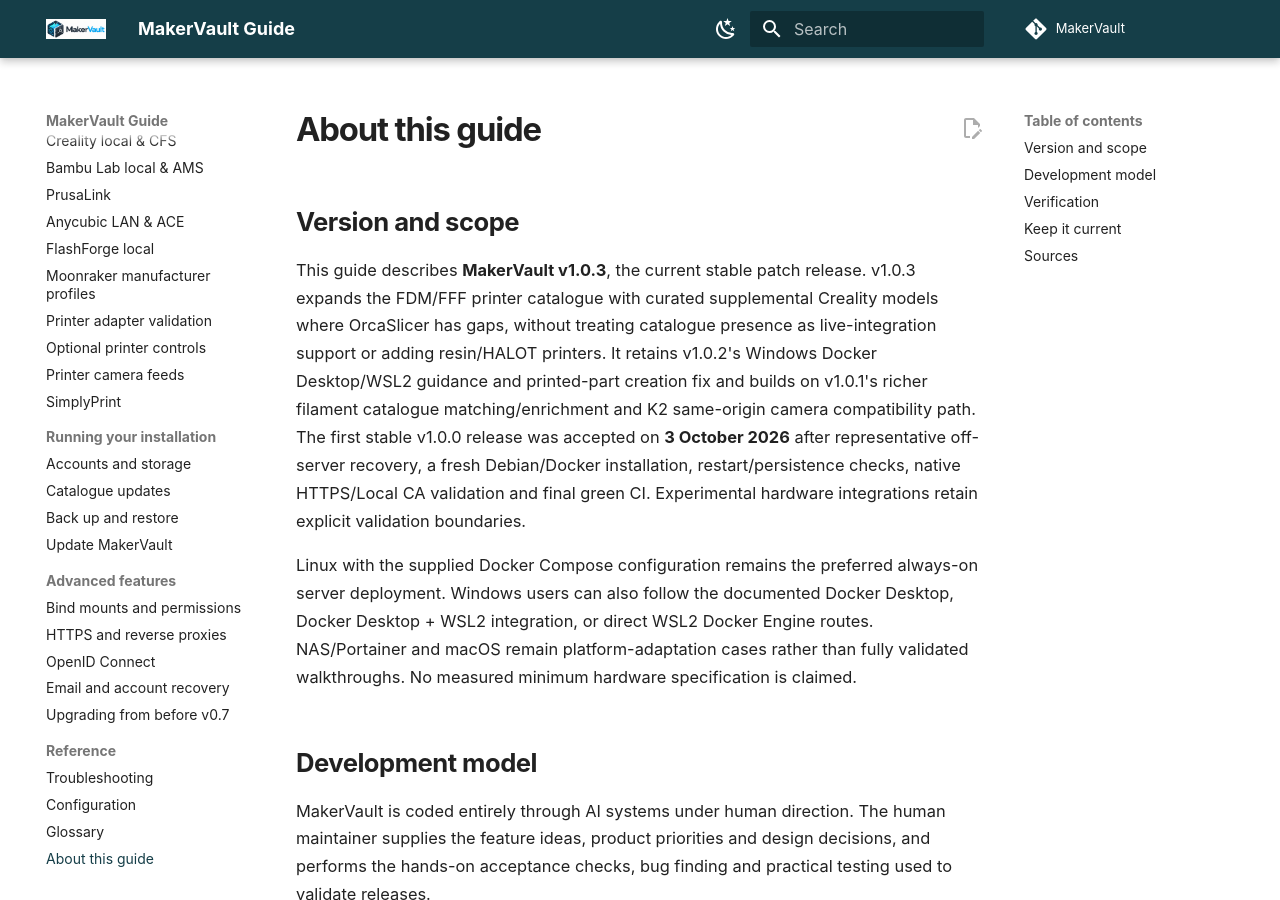
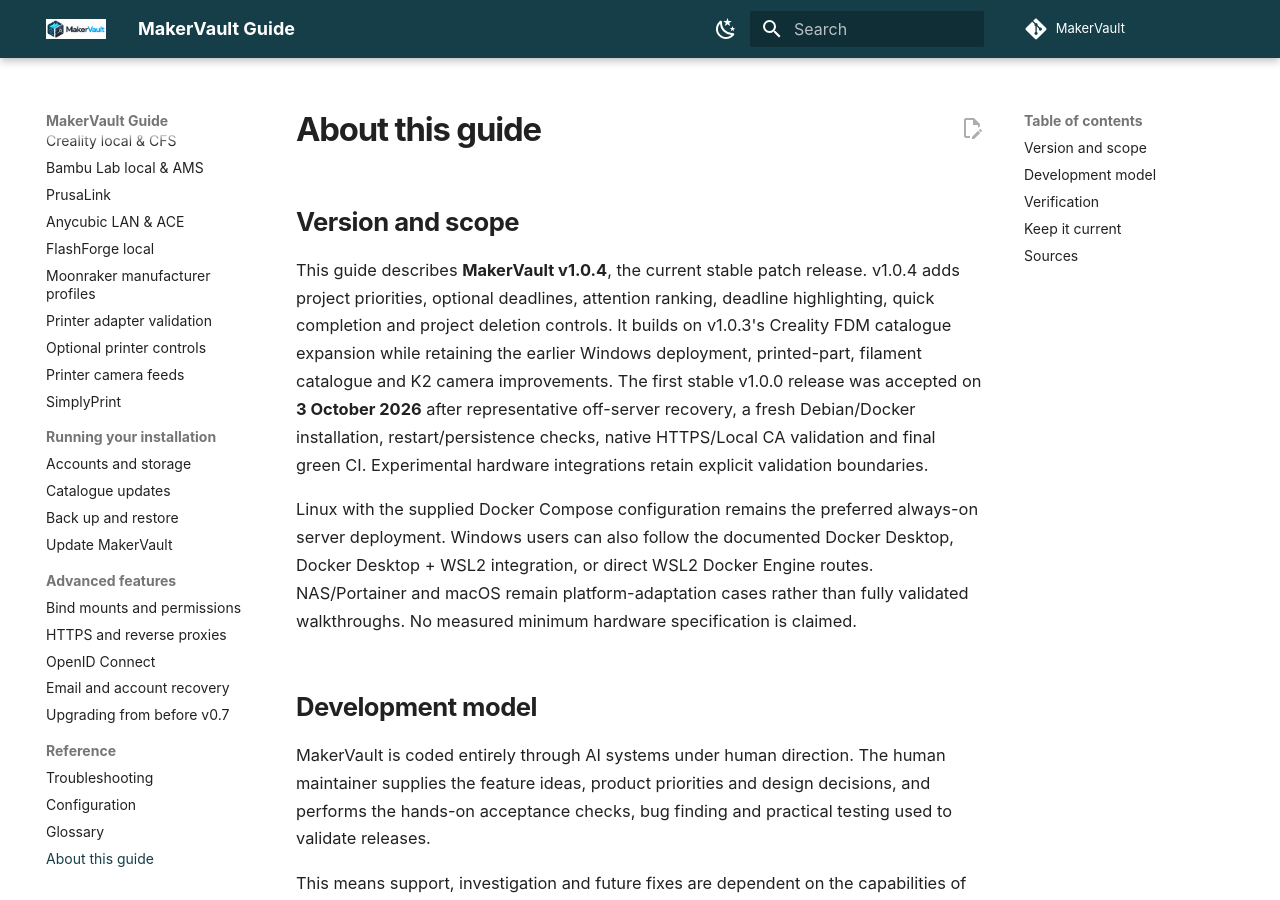
Before and after one commit to gavrd7/MakerVault, an MkDocs documentation site: the page built from docs/guide/reference/about.md, in a window 1280 px wide and 900 px high. Built offline with MkDocs 1.6.1 and Material for MkDocs 9.7.7, drawn with Linux system fonts in a browser that asks for light colours; comment, search, counter and statistics services are not loaded.

Commit message:
Update guide scope for v1.0.4

```diff
--- a/docs/guide/reference/about.md
+++ b/docs/guide/reference/about.md
@@ -2,7 +2,7 @@
 
 ## Version and scope
 
-This guide describes **MakerVault v1.0.3**, the current stable patch release. v1.0.3 expands the FDM/FFF printer catalogue with curated supplemental Creality models where OrcaSlicer has gaps, without treating catalogue presence as live-integration support or adding resin/HALOT printers. It retains v1.0.2's Windows Docker Desktop/WSL2 guidance and printed-part creation fix and builds on v1.0.1's richer filament catalogue matching/enrichment and K2 same-origin camera compatibility path. The first stable v1.0.0 release was accepted on **3 October 2026** after representative off-server recovery, a fresh Debian/Docker installation, restart/persistence checks, native HTTPS/Local CA validation and final green CI. Experimental hardware integrations retain explicit validation boundaries.
+This guide describes **MakerVault v1.0.4**, the current stable patch release. v1.0.4 adds project priorities, optional deadlines, attention ranking, deadline highlighting, quick completion and project deletion controls. It builds on v1.0.3's Creality FDM catalogue expansion while retaining the earlier Windows deployment, printed-part, filament catalogue and K2 camera improvements. The first stable v1.0.0 release was accepted on **3 October 2026** after representative off-server recovery, a fresh Debian/Docker installation, restart/persistence checks, native HTTPS/Local CA validation and final green CI. Experimental hardware integrations retain explicit validation boundaries.
 
 Linux with the supplied Docker Compose configuration remains the preferred always-on server deployment. Windows users can also follow the documented Docker Desktop, Docker Desktop + WSL2 integration, or direct WSL2 Docker Engine routes. NAS/Portainer and macOS remain platform-adaptation cases rather than fully validated walkthroughs. No measured minimum hardware specification is claimed.
 
```
